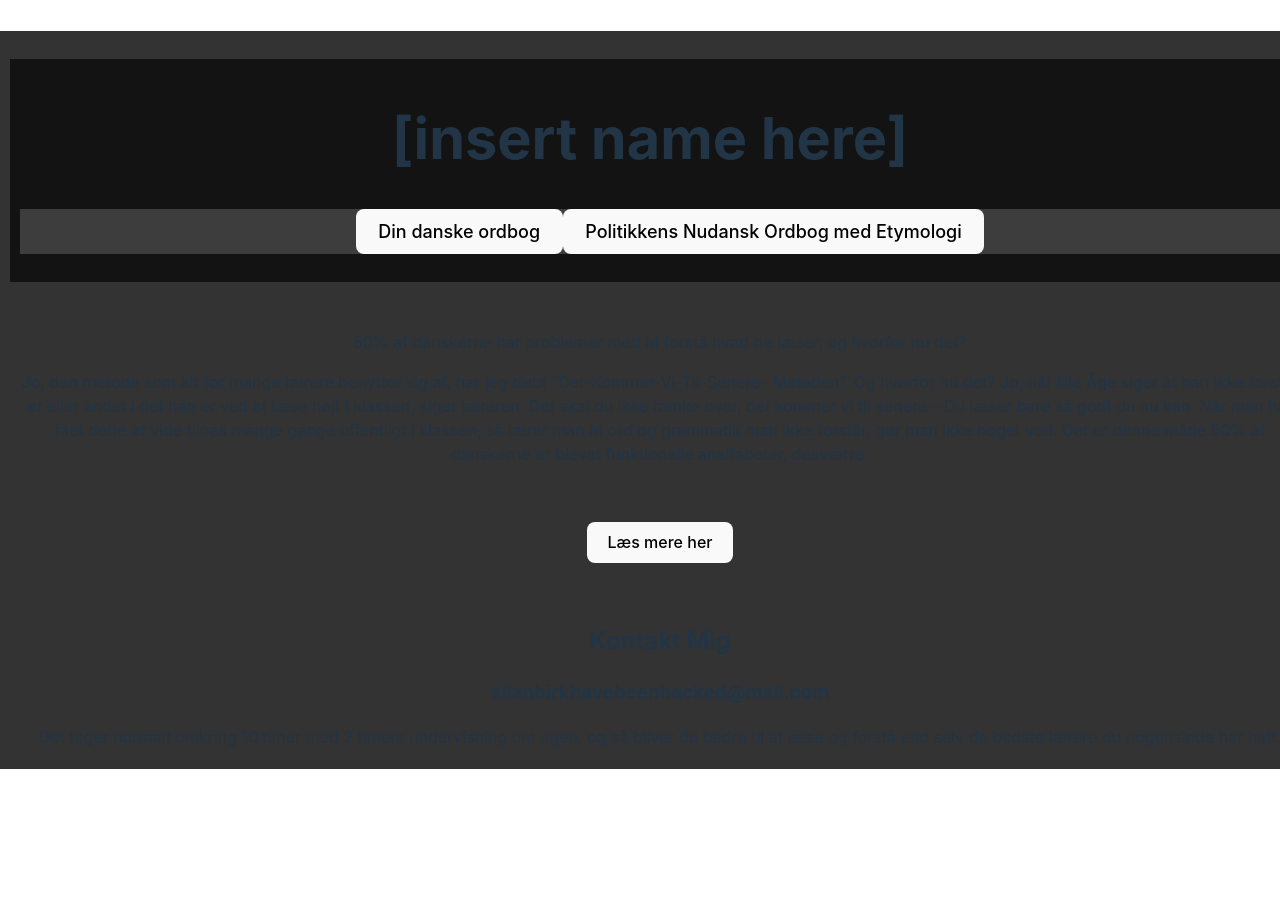
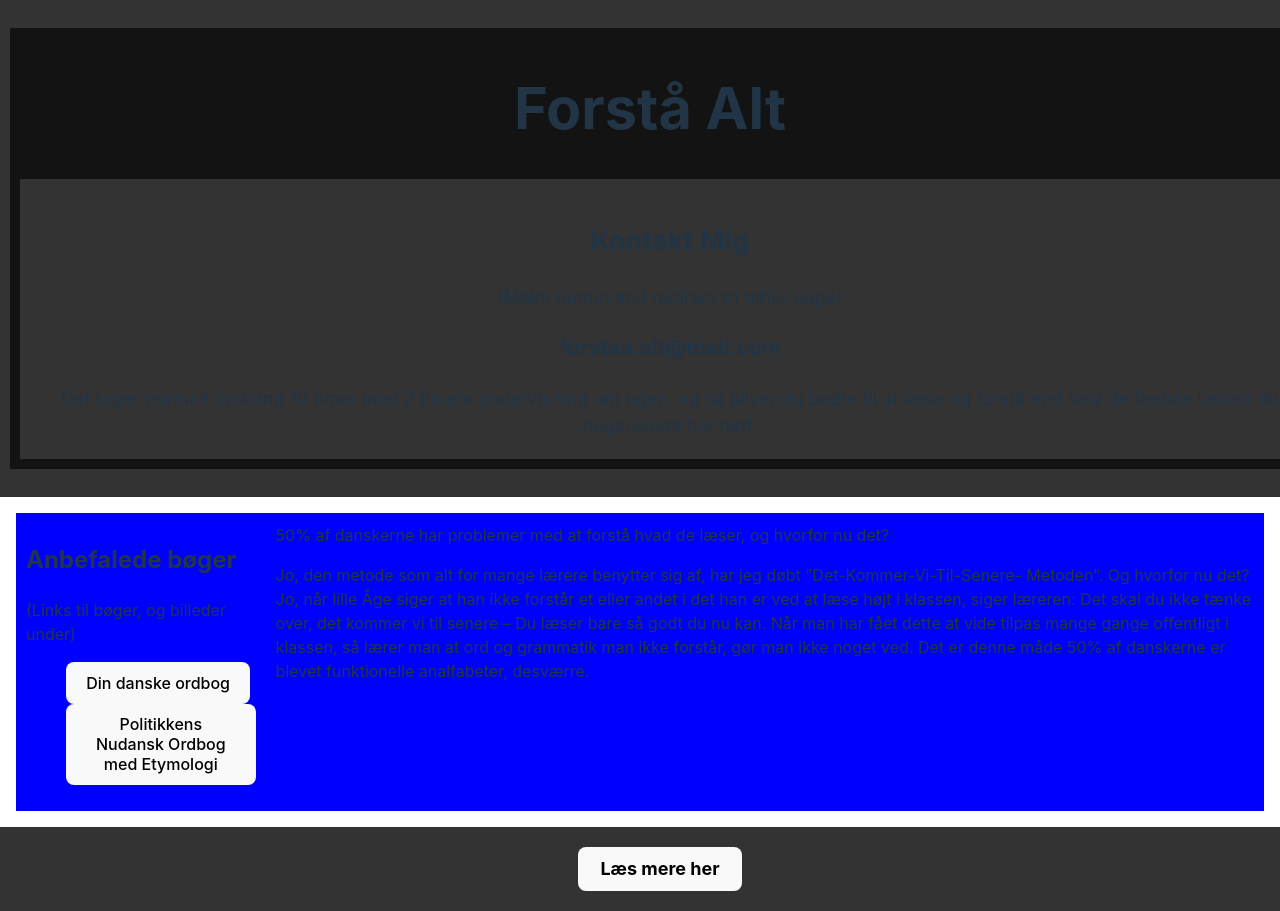
Before and after one commit to AndrxB/forstaa-alt, a React (Vite) app: page / in a window 1280 px wide. Shown: the top 911 px of the page. Before the commit the page ends 800 px from the top, so only its background shows below. Built offline with nearby package versions, Linux system fonts and the light colour scheme.

Commit message:
patch made left- and right aside

```diff
--- a/src/App.css
+++ b/src/App.css
@@ -3,9 +3,8 @@
 }
 
 header {
-  background-color: #00000028;
+  background-color: #333;
   width: 100%;
-  background-color: #333;
   padding: 10px;
   text-align: center;
   font-size: large;
@@ -17,15 +16,42 @@ header .Title {
   padding: 10px;
 }
 
-header .Navbar {
-  background-color: #575757a0;
-  position: sticky;
-}
-
 section {
-  background-color: #00000028;
+  background-color: #333;
   width: 100%;
-  background-color: #333;
   padding: 20px;
   text-align: center;
 }
+
+/* Container that holds both aside elements */
+.asides-container {
+  display: flex;                 /* Ensures that asides are horizontally aligned */
+  justify-content: space-between; /* Space between the two asides */
+  padding: 1rem;
+}
+
+/* Styling for left and right asides */
+.left-aside, .right-aside {
+  padding: 10px;
+  box-sizing: border-box;
+}
+
+/* Left aside takes 20% of the width */
+.left-aside {
+  background-color: blue;
+  flex-basis: 20%;                /* 20% width */
+  flex-grow: 0;
+
+}
+
+/* Right aside takes 80% of the width */
+.right-aside {
+  background-color: blue;
+  flex-basis: 80%;                /* 80% width */
+  flex-grow: 1;
+}
+
+.readmore-button {
+  font-size: large;
+  font-weight: bold;
+}
--- a/src/App.jsx
+++ b/src/App.jsx
@@ -4,20 +4,21 @@ import Mainbody from './components/Mainbody'
 import AboutMe from './components/AboutMe'
 import Title from './components/Title'
 import ExtraInfoButton from './hooks/ExtraInfoButton'
+import Recommendations from './components/Recommendations'
 
 
 
 function App() {
-  const [count, setCount] = useState(0)
-
   return (
-    // <p><ExtraInfo /></p>
     <>
       <header><Title /></header>
-      <section><Mainbody /></section>
 
+      {/* Wrap the aside elements in a div for layout */}
+      <div className='asides-container'>
+        <aside className='left-aside'><Recommendations /></aside>
+        <aside className='right-aside'><Mainbody /></aside>
+      </div>
       <section><ExtraInfoButton /></section>
-      <footer><AboutMe /></footer>
     </>
   )
 }
--- a/src/components/AboutMe.jsx
+++ b/src/components/AboutMe.jsx
@@ -8,16 +8,14 @@ class AboutMe extends Component {
     render() {
         return(
             <>
-
                 <section>
                     <h2>Kontakt Mig</h2>
-                    <h3>allanbirkhavebeenhacked@mail.com</h3>
+                    <div>(Make button and redirect to other page)</div>
+                    <h3>forstaa.alt@mail.com</h3>
 
                     Det tager normalt omkring 10 timer med 2 timers undervisning om ugen,
                     og så bliver du bedre til at læse og forstå end selv de bedste lærere du nogensinde har haft.
                 </section>
-
-
             </>
         )
     }
--- a/src/components/Recommendations.jsx
+++ b/src/components/Recommendations.jsx
@@ -7,7 +7,13 @@ class Recommendations extends Component {
     }
 
     render(){
-        return(<Books/>)
+        return(<>
+            <h2>Anbefalede bøger</h2>
+            <div>(Links til bøger, og billeder under)</div>
+            <Books/>
+
+        </>)
+
     }
 }
 
--- a/src/components/Title.jsx
+++ b/src/components/Title.jsx
@@ -1,5 +1,6 @@
 import React, {Comment, Component} from "react";
 import Recommendations from "./Recommendations";
+import AboutMe from "./AboutMe";
 
 class Title extends Component {
     constructor(){
@@ -9,10 +10,8 @@ class Title extends Component {
     render() {
         return(
             <p className="Title">
-                <h1>[insert name here]</h1>
-                <nav className="Navbar">
-                    <Recommendations />
-                </nav>
+                <h1>Forstå Alt</h1>
+                <nav><AboutMe/></nav>
             </p>
         )
     }
--- a/src/hooks/ExtraInfoButton.jsx
+++ b/src/hooks/ExtraInfoButton.jsx
@@ -10,7 +10,7 @@ function ExtraInfoButton() {
 
     return (
         <div>
-            <button onClick={toggleVisibility}>Læs mere her</button>
+            <button onClick={toggleVisibility} className="readmore-button">Læs mere her</button>
             {visibility && <p><ExtraInfo/></p>}
         </div>
     );
```
